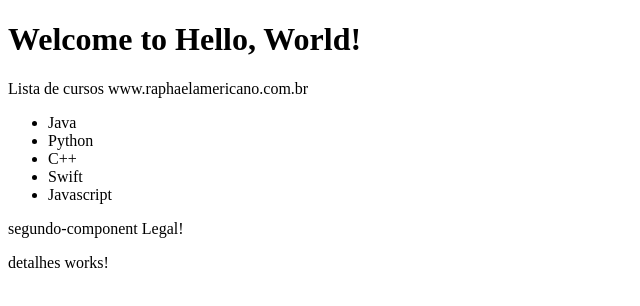
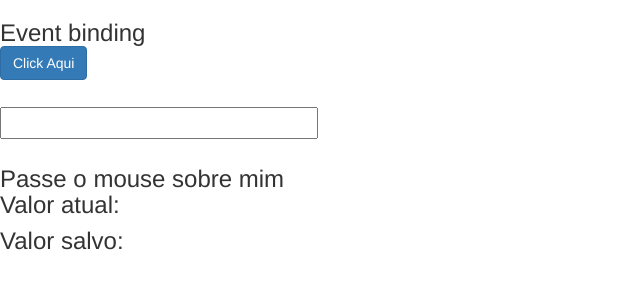
Before and after one commit to RaphaAmericano/angular-estudo, an Angular app: page / in a window 1280 px wide. Shown: the top 306 px of the page, without its empty margins (0-640 px from the left). Built offline with nearby package versions, Linux system fonts and the light colour scheme.

Commit message:
Adicionando atualizacoes

```diff
--- a/package.json
+++ b/package.json
@@ -21,7 +21,9 @@
     "@angular/platform-browser": "^4.0.0",
     "@angular/platform-browser-dynamic": "^4.0.0",
     "@angular/router": "^4.0.0",
+    "bootstrap": "^3.3.7",
     "core-js": "^2.4.1",
+    "ng2-bootstrap": "^1.6.3",
     "rxjs": "^5.4.1",
     "zone.js": "^0.8.14"
   },
--- a/src/app/app.component.html
+++ b/src/app/app.component.html
@@ -1,8 +1,9 @@
 <!--The content below is only a placeholder and can be replaced.-->
 <div>
-  <h1>
+ <!--  <h1>
     Welcome to {{title}}!
   </h1>
   <app-meu-primeiro-component></app-meu-primeiro-component>
-  <app-segundo-component></app-segundo-component>
+  <app-segundo-component></app-segundo-component> -->
+  <app-data-binding></app-data-binding>
 </div>
--- a/src/app/app.module.ts
+++ b/src/app/app.module.ts
@@ -11,11 +11,13 @@
 //Modules
 //import { MeuPrimeiroComponentModule } from './meu-primeiro-component/meu-primeiro-component.module';
 import { SegundoComponentModule  } from './segundo-component/segundo-component.module';
+import { DataBindingComponent } from './data-binding/data-binding.component';
 
 @NgModule({
   declarations: [
     AppComponent,
     MeuPrimeiroComponentComponent,
+    DataBindingComponent,
    // SegundoComponentComponent
   ],
   imports: [
--- /dev/null
+++ b/src/app/data-binding/data-binding.component.css
@@ -0,0 +1,4 @@
+.highlight {
+	background-color: yellow;
+	font-weight: bold;
+}
--- /dev/null
+++ b/src/app/data-binding/data-binding.component.html
@@ -0,0 +1,65 @@
+<section class="property-binding">
+<!-- 	<article>
+		<h3></h3>
+		<p>Interpolação da string: {{ url }}</p>
+		<p>Rsultado de 1 + 1: {{ 1 + 1 }}</p>
+		<p>Resultado de 1 + 1 não é {{ 1 + 1 + getValor() }}</p>
+		<p>Curso angular e gosto do curso {{ cursoAngular && getCurtirCurso}}</p>
+	</article> -->
+	<!-- <article>
+		<h3>Property Binding</h3>
+		<img src="{{ urlImage }}">
+		<img [src]="urlImage">
+		<img bind-src="urlImage">
+	</article>
+	<article>
+		<h3>Class e Style Binding </h3>
+		<div>
+			Selecione uma classe:
+			<select #classe (change)="0">
+				<option value="alert-success">Sucesso</option>
+				<option value="alert-info">Info</option>
+				<option value="alert-warning">Warning</option>
+				<option value="alert-danger">Danger</option>
+			</select>
+			<div class="alert {{ classe.value }}" role="alert">
+				Texto colorido conforme valor do combobox
+			</div>
+
+			<br><br>
+			<div class="alert" role="alert" [class.alert-success]="classe.value == 'alert-success'" >Sucesso</div>
+			<div class="alert" role="alert" [class.alert-info]="classe.value == 'alert-info'" >Info</div>
+			<div class="alert" role="alert" [class.alert-warning]="classe.value == 'alert-warning'" >Alerta</div>
+			<div class="alert" role="alert" [class.alert-danger]="classe.value == 'alert-danger'" >Erro</div>
+
+			<div class="alert alert-danger" role="alert" [style.display]="classe.value == 'alert-danger' ? 'block' : 'none' ">
+				Texto somente aparece em caso de erro
+			</div>
+		</div>
+	</article> -->
+	<article>
+		<h3>Event binding
+			<div>
+				<button
+					(click)="botaoClicado()" class="btn btn-primary">Click Aqui</button>
+					<!-- outra maneira => on-click="botaoClicado()" -->
+				<br><br>
+				<input type="text"
+					(keyup)="onKeyUp($event)"
+					(keyup.enter)="salvarValor($event.target.value)"
+					(blur)="salvarValor(campoInput.value)"	#campoInput >
+					<!-- Duas Formas - com variavel e com $ -->
+					<br><br>
+					<span
+					(mouseover)="onMouseOverOut()"
+					(mouseout)="onMouseOverOut()"
+					[class.highlight]="isMouseOver">
+						Passe o mouse sobre mim
+					</span>
+
+				<p>Valor atual: {{ valorAtual }}</p>
+				<p>Valor salvo: {{ valorSalvo }}</p>
+			</div>
+		</h3>
+	</article>
+</section>
--- /dev/null
+++ b/src/app/data-binding/data-binding.component.ts
@@ -0,0 +1,41 @@
+import { Component, OnInit } from '@angular/core';
+
+@Component({
+  selector: 'app-data-binding',
+  templateUrl: './data-binding.component.html',
+  styleUrls: ['./data-binding.component.css']
+})
+export class DataBindingComponent implements OnInit {
+
+  url: any = 'http://www.raphaelamericano.com.br';
+  urlImage: string = 'http://lorempixel.com/400/200/nature/';
+  cursoAngular: boolean = true;
+  valorAtual: string = '';
+  valorSalvo: string = '';
+
+  isMouseOver: boolean = false;
+
+  constructor() { }
+
+  ngOnInit() {
+  }
+  getValor(){
+  	return 1;
+  }
+  getCurtirCurso(){
+  	return true;
+  }
+  botaoClicado(){
+  	alert("Funcionando")
+  }
+  onKeyUp(evento: KeyboardEvent){;
+  	//console.log((<HTMLInputElement>evento.target).value);
+  	this.valorAtual = (<HTMLInputElement>evento.target).value;
+  }
+  salvarValor(valor){
+  	this.valorSalvo = valor;
+  }
+  onMouseOverOut(){
+  	this.isMouseOver = !this.isMouseOver;
+  }
+}
```
Also changed, not shown: .angular-cli.json, 1 other file (tests, documents, lock files or other folders).
